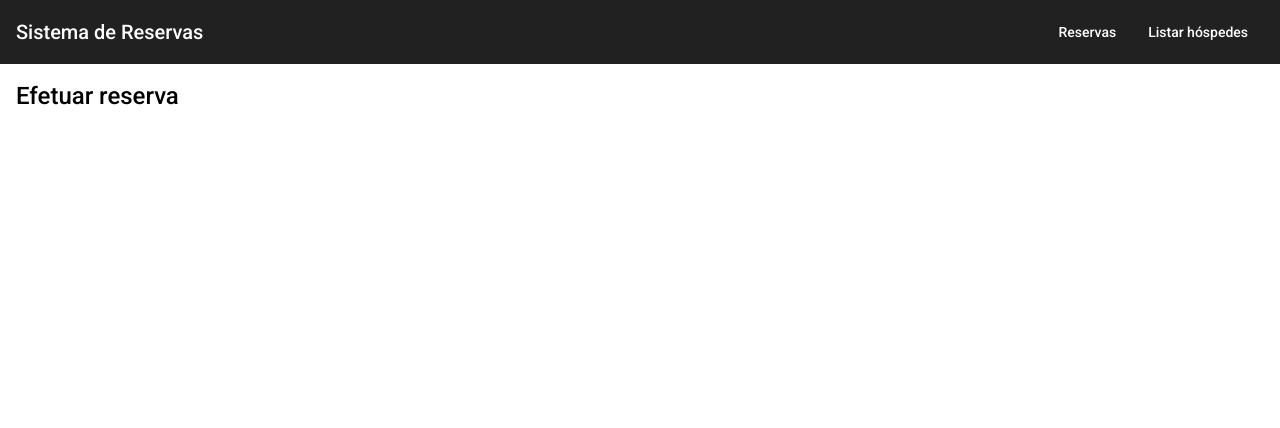
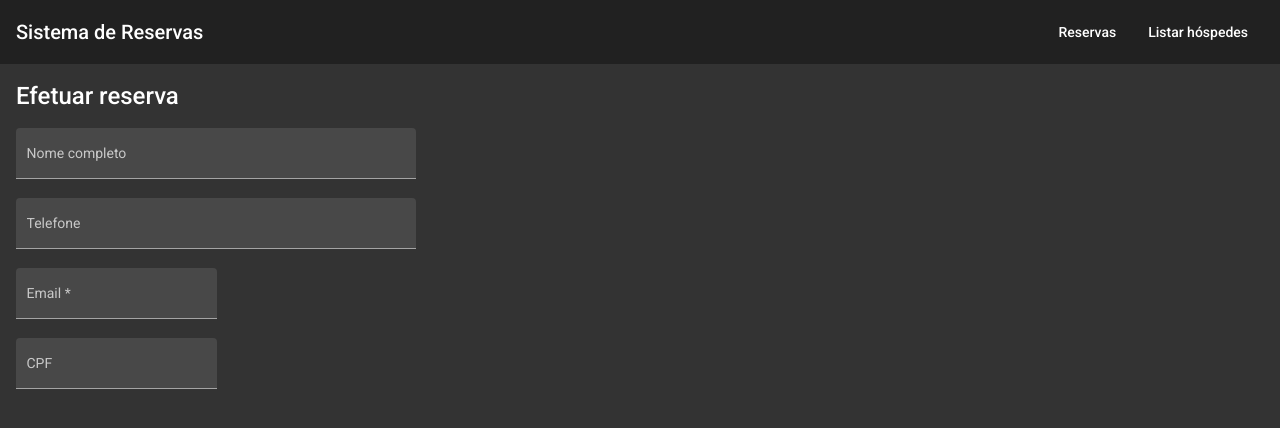
Before and after one commit to viunow/sistemaDeReservasFrontend, an Angular app: page /efetuar-reserva in a window 1280 px wide. Shown: the top 428 px of the page. Built offline with nearby package versions, Linux system fonts and the light colour scheme.

Commit message:
campos do form adicionados na tela de efetuar reserva

```diff
--- a/src/app/efetuar-reserva/efetuar-reserva.component.css
+++ b/src/app/efetuar-reserva/efetuar-reserva.component.css
@@ -6,12 +6,12 @@ h1 {
     font-weight: 500;
 }
 
-.example-form {
+.efetuar-reserva-form {
     min-width: 150px;
-    max-width: 500px;
+    max-width: 400px;
     width: 100%;
 }
 
-.example-full-width {
+.efetuar-reserva-form-field {
     width: 100%;
 }
--- a/src/app/efetuar-reserva/efetuar-reserva.component.html
+++ b/src/app/efetuar-reserva/efetuar-reserva.component.html
@@ -3,11 +3,40 @@
         <h1>Efetuar reserva</h1>
     </div>
 
-    <form class="example-form">
-        <mat-form-field class="example-full-width" appearance="fill">
+    <form class="efetuar-reserva-form">
+        <mat-form-field id="nome-completo-form" class="efetuar-reserva-form-field" appearance="fill">
           <mat-label>Nome completo</mat-label>
           <input matInput placeholder="Nome completo">
         </mat-form-field>
+
+        <mat-form-field id="telefone-form" class="efetuar-reserva-form-field" appearance="fill">
+            <mat-label>Telefone</mat-label>
+            <input matInput placeholder="Telefone">
+        </mat-form-field>
+
+        <mat-form-field id="email-form" appearance="fill">
+            <mat-label>Email</mat-label>
+            <input matInput placeholder="email@examplo.com" [formControl]="email" required>
+            <mat-error *ngIf="email.invalid">{{getErrorMessage()}}</mat-error>
+        </mat-form-field>
+
+        <mat-form-field id="cpf-form" class="efetuar-reserva-cpf-form-field" appearance="fill">
+            <mat-label>CPF</mat-label>
+            <input matInput placeholder="CPF">
+        </mat-form-field>
+
+        <!-- <mat-form-field appearance="fill">
+            <mat-label>Enter a date range</mat-label>
+            <mat-date-range-input [formGroup]="range" [rangePicker]="picker">
+              <input matStartDate formControlName="start" placeholder="Start date">
+              <input matEndDate formControlName="end" placeholder="End date">
+            </mat-date-range-input>
+            <mat-datepicker-toggle matSuffix [for]="picker"></mat-datepicker-toggle>
+            <mat-date-range-picker #picker></mat-date-range-picker>
+
+            <mat-error *ngIf="range.controls.start.hasError('matStartDateInvalid')">Invalid start date</mat-error>
+            <mat-error *ngIf="range.controls.end.hasError('matEndDateInvalid')">Invalid end date</mat-error>
+        </mat-form-field> -->
 
     </form>
 
--- a/src/app/efetuar-reserva/efetuar-reserva.component.ts
+++ b/src/app/efetuar-reserva/efetuar-reserva.component.ts
@@ -1,5 +1,6 @@
 import { Component, OnInit } from '@angular/core';
 import { EfetuarReservaService } from './efetuar-reserva.service';
+import { FormControl, FormGroup, Validators } from '@angular/forms';
 
 @Component({
   selector: 'app-efetuar-reserva',
@@ -7,6 +8,21 @@ import { EfetuarReservaService } from './efetuar-reserva.service';
   styleUrls: ['./efetuar-reserva.component.css']
 })
 export class EfetuarReservaComponent implements OnInit {
+
+  email = new FormControl('', [Validators.required, Validators.email]);
+
+  getErrorMessage() {
+    if (this.email.hasError('required')) {
+      return 'You must enter a value';
+    }
+
+    return this.email.hasError('email') ? 'Not a valid email' : '';
+  }
+
+  range = new FormGroup({
+    start: new FormControl(),
+    end: new FormControl(),
+  })
 
   private reservas: any[] = [];
 
--- a/src/styles.css
+++ b/src/styles.css
@@ -1,4 +1,4 @@
 /* You can add global styles to this file, and also import other style files */
 
-html, body { height: 100%; }
+html, body { height: 100%; background: #333; color: #ffffff; }
 body { margin: 0; font-family: Roboto, "Helvetica Neue", sans-serif; }
```
Also changed, not shown: src/app/app.module.ts (+9 -1 lines).
